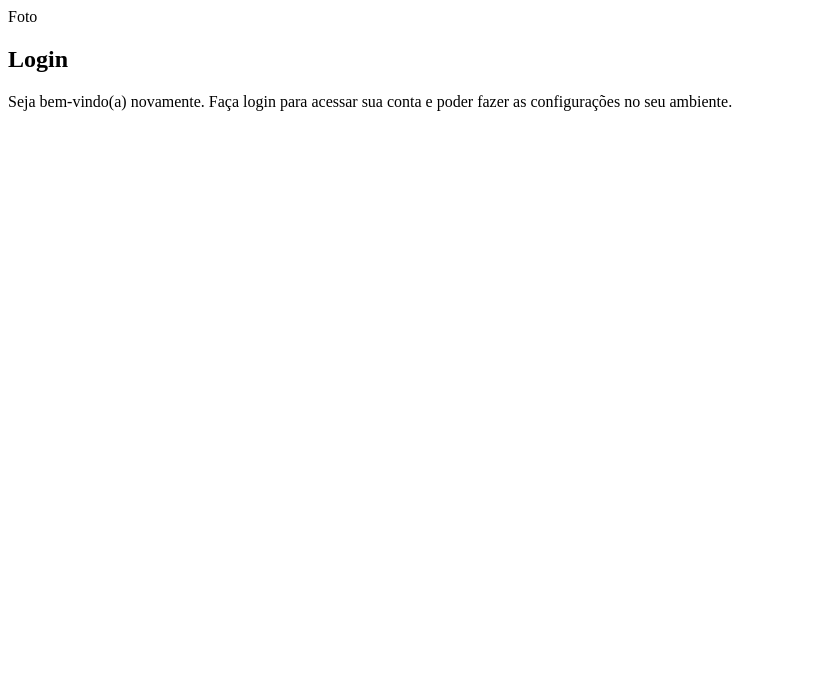
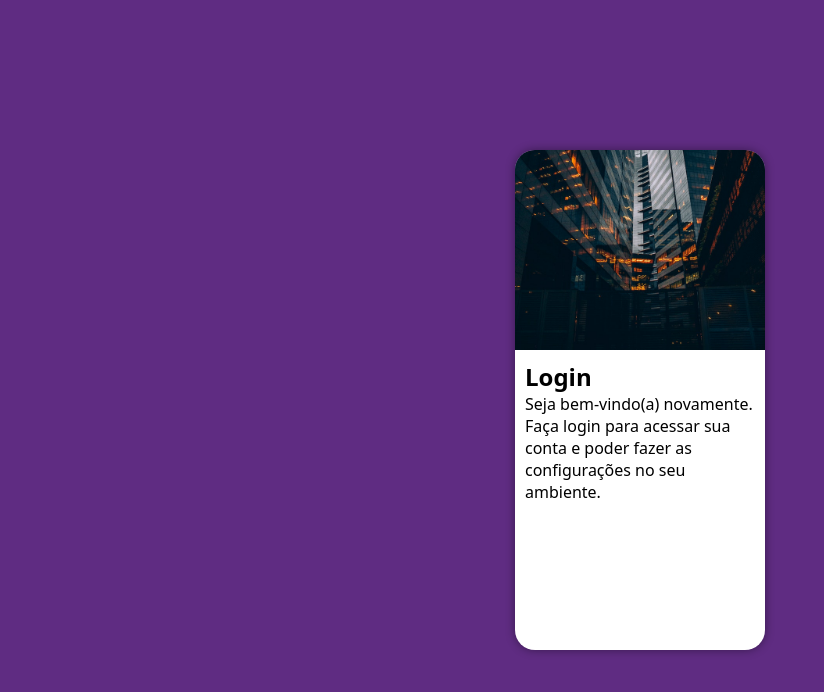
Before and after one commit to welitoncoutinho/projeto-login, a plain HTML site: page index.html in a window 1280 px wide. Shown: the whole page, without its empty margins (0-824 px from the left). Drawn offline with Linux system fonts and the light colour scheme.

Commit message:
primeiro estilos

```diff
--- a/estilos/style.css
+++ b/estilos/style.css
@@ -5,3 +5,48 @@
     Verde: #49a09d
     Lilás: #5f2c82
 */
+
+* {
+    font-family: system-ui, -apple-system, BlinkMacSystemFont, 'Segoe UI', Roboto, Oxygen, Ubuntu, Cantarell, 'Open Sans', 'Helvetica Neue', sans-serif;
+    padding: 0px;
+    margin: 0px;
+}
+
+body, html {
+    background-color: #5f2c82;
+    height: 100vh;
+    width: 100vw;
+}
+
+main {
+    position: relative;
+    height: 100vh;
+    width: 100vw;
+}
+
+section#login {
+    position: absolute;
+    top: 50%;
+    left: 50%;
+    transform: translate(-50%, -50%);
+    overflow: hidden;
+
+    background-color: white;
+    width: 250px;
+    height: 500px;
+    border-radius: 20px;
+    box-shadow: 0px 0px 10px rgba(0, 0, 0, 0.411);
+}
+
+section#login > div#imagem {
+    display: block;
+    background: #5f2c82 url(../imagens/predio.jpg) no-repeat;
+    background-size: cover;
+    background-position: left bottom;
+    height: 200px;
+}
+
+section#login > div#formulario {
+    display: block;
+    padding: 10px;
+}
--- a/index.html
+++ b/index.html
@@ -10,7 +10,7 @@
     <main>
         <section id="login">
             <div id="imagem">
-                Foto
+                <!--Aqui vai a imagem nas CSS-->
             </div>
             <div id="formulario">
                 <h1>Login</h1>
```
